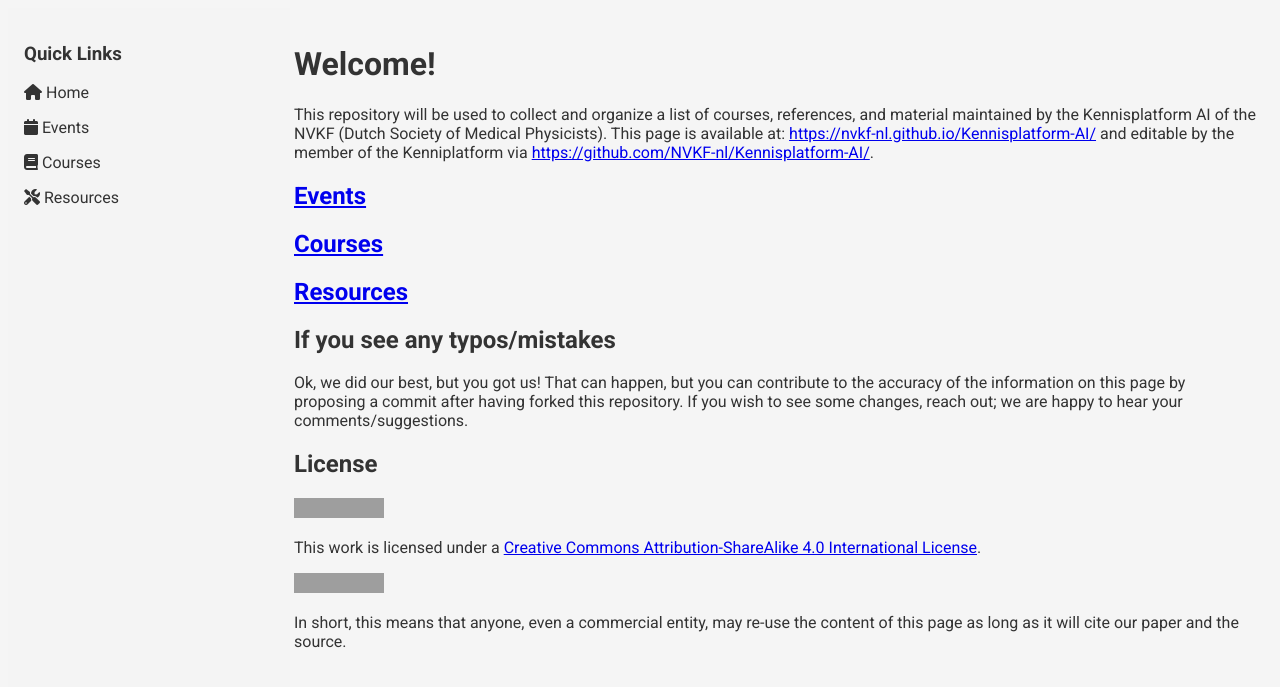
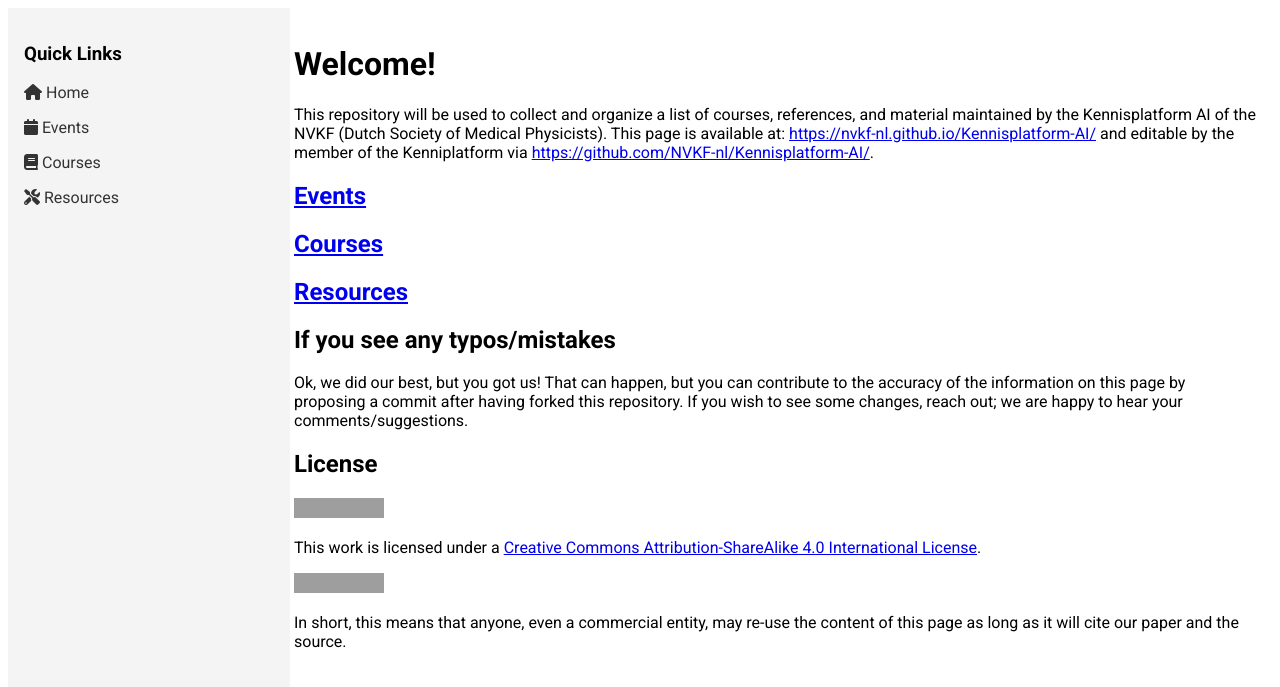
Before and after one commit to NVKF-nl/Kennisplatform-AI, a Jekyll site: the page built from index.md, in a window 1280 px wide. Shown: the top 687 px of the page. Built offline with Jekyll 4.4.1, drawn with Linux system fonts in a browser that asks for light colours; grey boxes are pictures that could not be loaded.

Commit message:
Update style.css

```diff
--- a/assets/css/style.css
+++ b/assets/css/style.css
@@ -2,10 +2,9 @@
     display: flex;
 }
 
-/* styles.css */
+/* styles.css    background-color: #f5f5f5;
+  color: #333;*/
 body {
-  background-color: #f5f5f5;
-  color: #333;
   font-family: 'Roboto', sans-serif;
 }
 
```
